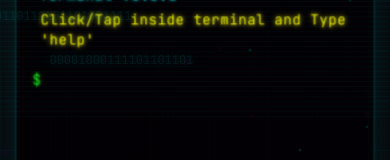
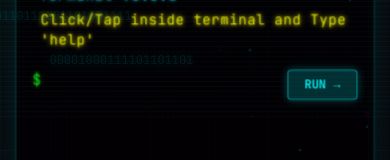
Before and after one commit to mranosa/cyberpunk-terminal-portfolio, a Next.js app: page / in a window 390 px wide. Shown: the part 300-460 px from the top of the page. Built offline with nearby package versions, Linux system fonts and the light colour scheme; no server answers.

Commit message:
Added run button for mobile users

```diff
--- a/components/Terminal.tsx
+++ b/components/Terminal.tsx
@@ -48,6 +48,7 @@ const Terminal = memo(function Terminal({ onContactOpen }: TerminalProps = {}) {
   const [showScrollHint, setShowScrollHint] = useState(false)
   const [isScrollable, setIsScrollable] = useState(false)
   const [scrollThumbPosition, setScrollThumbPosition] = useState(0)
+  const [isMobile, setIsMobile] = useState(false)
   const [isDragging, setIsDragging] = useState(false)
   const [dragStartY, setDragStartY] = useState(0)
   const [dragStartScrollTop, setDragStartScrollTop] = useState(0)
@@ -177,6 +178,7 @@ const Terminal = memo(function Terminal({ onContactOpen }: TerminalProps = {}) {
     const handleResize = () => {
       checkScrollable()
       updateScrollThumbPosition()
+      setIsMobile(window.innerWidth <= 768)
     }
 
     window.addEventListener('resize', handleResize)
@@ -211,6 +213,15 @@ const Terminal = memo(function Terminal({ onContactOpen }: TerminalProps = {}) {
       }
     }
   }, [])
+
+  const executeCommand = () => {
+    // Emit command event for matrix rain effect
+    if (currentCommand.trim()) {
+      commandEvents.emit(currentCommand.trim())
+    }
+    processCommand(currentCommand)
+    setCurrentCommand('')
+  }
 
   const processCommand = (cmd: string) => {
     const trimmedCmd = cmd.trim().toLowerCase()
@@ -301,12 +312,7 @@ const Terminal = memo(function Terminal({ onContactOpen }: TerminalProps = {}) {
 
   const handleKeyDown = (e: React.KeyboardEvent) => {
     if (e.key === 'Enter') {
-      // Emit command event for matrix rain effect
-      if (currentCommand.trim()) {
-        commandEvents.emit(currentCommand.trim())
-      }
-      processCommand(currentCommand)
-      setCurrentCommand('')
+      executeCommand()
     } else if (e.key === 'ArrowUp') {
       e.preventDefault()
       if (historyIndex < commandHistory.length - 1) {
@@ -423,8 +429,8 @@ const Terminal = memo(function Terminal({ onContactOpen }: TerminalProps = {}) {
             ))}
 
             {/* Current Input Line */}
-            <div className="flex items-start gap-2">
-              <span className="pulsar-lime ultra-light">$</span>
+            <div className="flex items-center gap-2">
+              <span className="pulsar-lime ultra-light self-start">$</span>
               <div className="flex-1 relative">
                 <div className="flex items-center">
                   <span className="plasma-cyan ultra-thin">{currentCommand}</span>
@@ -441,6 +447,19 @@ const Terminal = memo(function Terminal({ onContactOpen }: TerminalProps = {}) {
                   spellCheck={false}
                 />
               </div>
+              {/* Execute Button - Mobile Only */}
+              {isMobile && (
+                <motion.button
+                  initial={{ opacity: 0, scale: 0.8 }}
+                  animate={{ opacity: 1, scale: 1 }}
+                  whileTap={{ scale: 0.95 }}
+                  onClick={executeCommand}
+                  className="md:hidden px-4 py-1.5 bg-cyber-cyan/20 hover:bg-cyber-cyan/30 border border-cyber-cyan/50 rounded text-cyber-cyan text-xs font-mono font-bold transition-all active:bg-cyber-cyan/40 shadow-[0_0_10px_rgba(0,255,255,0.3)]"
+                  style={{ minWidth: '70px' }}
+                >
+                  RUN →
+                </motion.button>
+              )}
             </div>
           </div>
 
```
